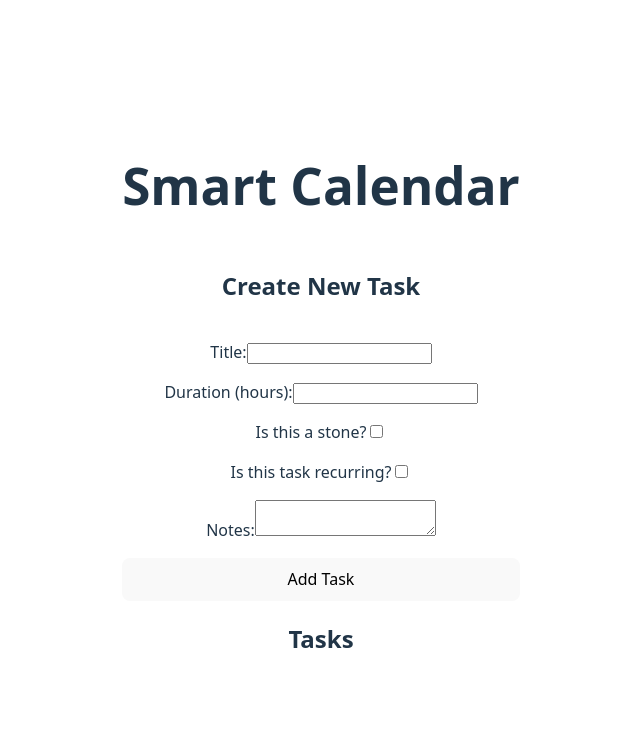
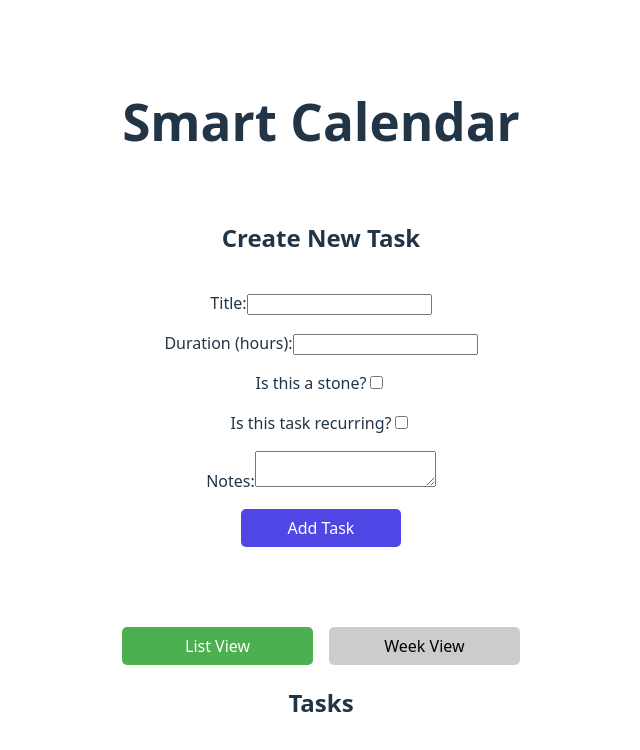
Before and after one commit to PolinaPred/smart-calendar, a React (Vite) app: page / in a window 1280 px wide. Shown: the top 750 px of the page, without its empty margins (319-959 px from the left). Built offline with nearby package versions, Linux system fonts and the light colour scheme.

Commit message:
Added a Week View
Created a grid to display upcoming tasks for the week in a more visually appealing way
Added tabs to switch between list view and week view
Stone and Sand tasks are now visually different in the Week View

```diff
--- a/src/App.jsx
+++ b/src/App.jsx
@@ -3,10 +3,12 @@ import reactLogo from './assets/react.svg';
 import TaskForm from './components/TaskForm';
 import viteLogo from '/vite.svg';
 import './App.css';
+import ScheduleGrid from './components/ScheduleGrid';
 
 function App() {
   const [tasks, setTasks] = useState([]);
   const [loaded, setLoaded] = useState(false);
+  const [view, setView] = useState('list');
 
   useEffect(() => {
     const saved = localStorage.getItem("smart-tasks");
@@ -31,9 +33,46 @@ function App() {
   };
 
   return (
-    <div>
+    <div style={{maxWidth: '900px', margin: '0 auto', padding: '1rem'}}>
       <h1>Smart Calendar</h1>
+      <div style={{marginBottom: '2rem'}}>
         <TaskForm onAdd={addTask} />
+      </div>
+
+      <div style={{ display: 'flex', gap: '1rem', marginBottom: '1rem' }}>
+        <button
+          onClick={() => setView('list')}
+          style={{
+            flex: 1,
+            padding: '0.5rem',
+            backgroundColor: view === 'list' ? '#4caf50' : '#ccc',
+            color: view === 'list' ? '#fff' : '#000',
+            border: 'none',
+            borderRadius: '5px',
+            cursor: 'pointer'
+          }}
+        >
+          List View
+        </button>
+
+        <button
+          onClick={() => setView('week')}
+          style={{
+            flex: 1,
+            padding: '0.5rem',
+            backgroundColor: view === 'week' ? '#4caf50' : '#ccc',
+            color: view === 'week' ? '#fff' : '#000',
+            border: 'none',
+            borderRadius: '5px',
+            cursor: 'pointer'
+          }}
+        >
+          Week View
+        </button>
+      </div>
+
+      {view === 'list' ? (
+        <>
           <h2>Tasks</h2>
           <ul>
             {tasks.map(t => (
@@ -45,6 +84,15 @@ function App() {
               </li>
             ))}
           </ul>
+        </>
+      ):(
+        <>
+          <h2>Weekly View</h2>
+          <div style={{width: '100%', overflowX: 'auto'}}>
+            <ScheduleGrid tasks={tasks} />
+          </div>
+        </>
+      )}
     </div>
   );
 }
--- /dev/null
+++ b/src/components/ScheduleGrid.css
@@ -0,0 +1,64 @@
+.schedule-grid {
+    display: grid;
+    grid-template-columns: 60px repeat(7,1fr);
+    gap: 1px;
+    background-color: #f5faff;
+    max-width: 100%;
+    width: 100%;
+    font-family: sans-serif;
+    box-sizing: border-box;
+}
+
+.header-row{
+    display: contents;
+}
+
+.day-header{
+    padding: 8px;
+    font-weight: bold;
+    background-color: #e2f0ff;
+    border: 1px solid #bbb;
+    text-align: center;
+    color: #003366;
+}
+
+.hour-row {
+    display: contents;
+}
+
+.time-cell {
+    padding: 8px;
+    background-color: #e2f0ff;
+    color: #003366;
+    border: 1px solid #ccc;
+    text-align: right;
+}
+
+.grid-cell{
+    min-height: 40px;
+    height: 60px;
+    border: 1px solid #ddd;
+    padding: 4px 6px;
+    position: relative;
+    display: flex;
+    align-items: center;
+    justify-content: center;
+}
+
+.task-block{
+    background: #4a90e2;
+    color: white;
+    padding: 4px 8px;
+    border-radius: 6px;
+    font-size: 0.85em;
+    position: absolute;
+    top: 4px;
+    text-align: center;
+    box-shadow: 0 1px 3px egba(0,0,0,0.1);
+    transition: transform 0.1s ease;
+    max-width: 90%;
+    box-sizing: border-box;
+}
+.task-block:hover{
+    transform: scale(1.00);
+}
--- /dev/null
+++ b/src/components/ScheduleGrid.jsx
@@ -0,0 +1,69 @@
+import './ScheduleGrid.css';
+
+const daysOfWeek = ['Monday','Tuesday','Wednesday','Thursday','Friday','Saturday','Sunday'];
+
+const getScheduledHourRange = (tasks) => {
+    const hours = tasks
+        .filter(t => t.scheduledAt)
+        .map(t => new Date(t.scheduledAt).getHours());
+
+    const minHour = Math.min(...hours, 8);
+    const maxHour = Math.max(...hours, 18);
+
+    return {
+        minHour: Math.max(minHour - 1, 0),
+        maxHour: Math.min(maxHour + 1, 23)
+    };
+};
+
+function getDayNameFromDate(dateString){
+    const date = new Date(dateString);
+    return daysOfWeek[date.getDay() === 0 ? 6 : date.getDay() - 1];
+}
+
+function getHourFromDate(dateString){
+    return new Date(dateString).getHours();
+}
+
+export default function ScheduleGrid({ tasks }){
+    const {minHour, maxHour} = getScheduledHourRange(tasks);
+    const hours = Array.from({length: maxHour-minHour + 1}, (_, i) => i + minHour);
+    return (
+        <div className="schedule-grid">
+            <div className="header-row">
+                <div className="time-cell" />
+                {daysOfWeek.map(day => (
+                    <div key={day} className="day-header">{day}</div>
+                ))}
+            </div>
+            {hours.map(hour => (
+                <div key={hour} className="hour-row">
+                    <div className='time-cell'>{hour}:00</div>
+                    {daysOfWeek.map(day => (
+                        <div key={day + hour} className="grid-cell">
+                            {tasks.map(task => {
+                                if (!task.scheduledAt) return null;
+                                const taskDay = getDayNameFromDate(task.scheduledAt);
+                                const taskHour = getHourFromDate(task.scheduledAt);
+                                if (taskDay === day && taskHour === hour){
+                                    return (
+                                        <div
+                                            key={task.id}
+                                            className="task-block"
+                                            style={{
+                                                backgroundColor: task.locked ? '#003366' : '#4a90e2'
+                                            }}
+                                        >
+                                        {task.title}
+                                        </div>
+                                    );
+                                }
+                                return null;
+                            })}
+                        </div>
+                    ))}
+                </div>
+            ))}
+        </div>
+    );
+}
--- a/src/components/TaskForm.jsx
+++ b/src/components/TaskForm.jsx
@@ -45,7 +45,25 @@ const handleSubmit = (e) => {
 };
 
 return (
-    <form onSubmit={handleSubmit} style={{ display: 'grid', gap: '1rem'}}>
+    <div style={{
+        maxWidth: '900px',
+        margin: '0 auto',
+        padding: '1rem',
+        display: 'flex',
+        flexDirection: 'column',
+        alignItems: 'center'
+    }}>
+    {
+    <form
+        onSubmit={handleSubmit}
+        style={{
+            display: 'grid',
+            gap: '1rem',
+            maxWidth: '500px',
+            width: '100%',
+            marginBottom: '2rem'
+        }}
+    >
         <h2>Create New Task</h2>
 
     <label>
@@ -153,8 +171,23 @@ return (
         />
     </label>
 
-    <button type="submit">Add Task</button>
+    <button
+    type="submit"
+    style={{
+        padding: '0.5rem 1rem',
+        backgroundColor: '#4f46e5',
+        color: 'white',
+        border: 'none',
+        borderRadius: '5px',
+        cursor: 'pointer',
+        width: '160px',
+        margin: '0 auto'
+    }}>
+        Add Task
+    </button>
 
     </form>
+    }
+    </div>
     );
 }
```
Lines whose indentation alone changed are shown as unchanged.
